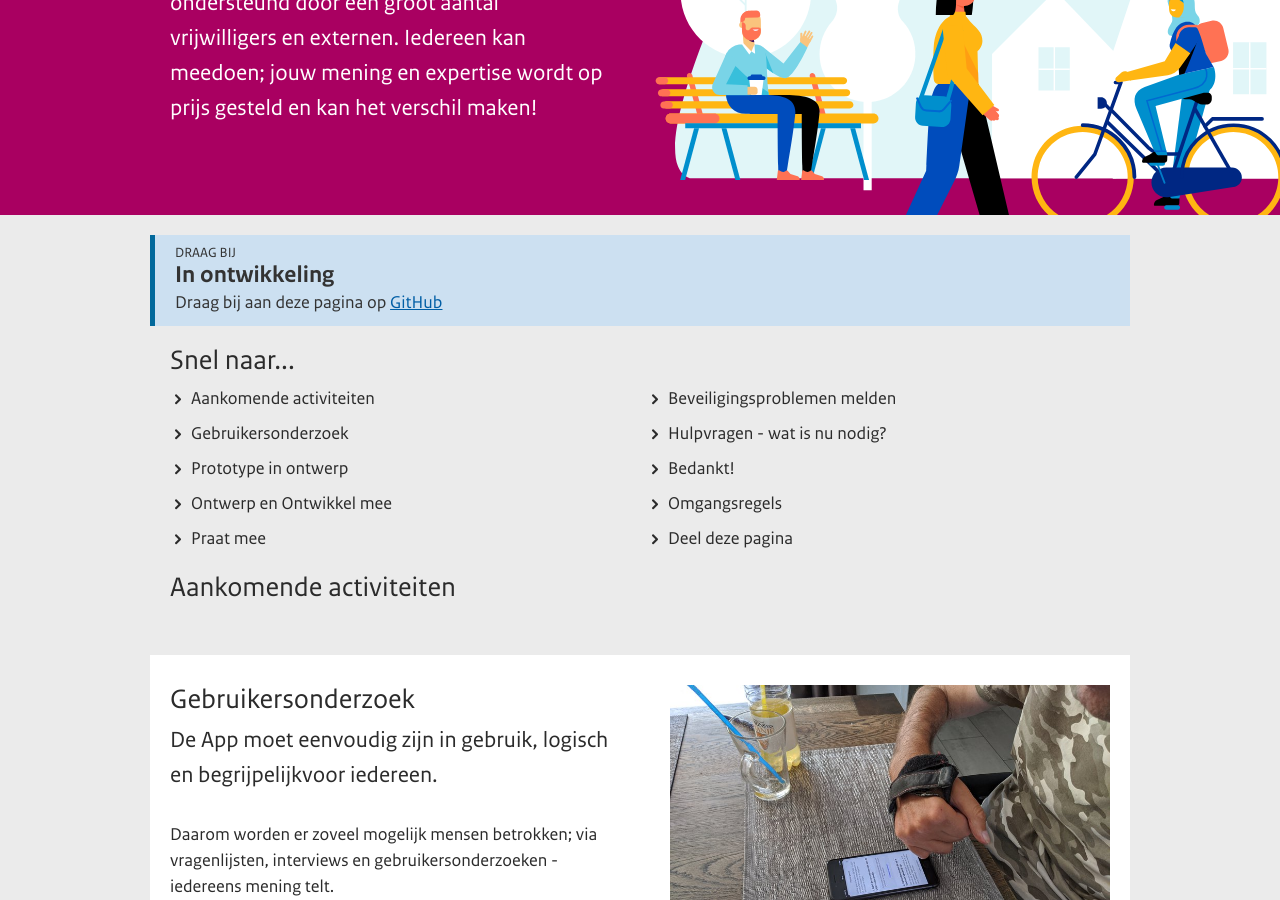
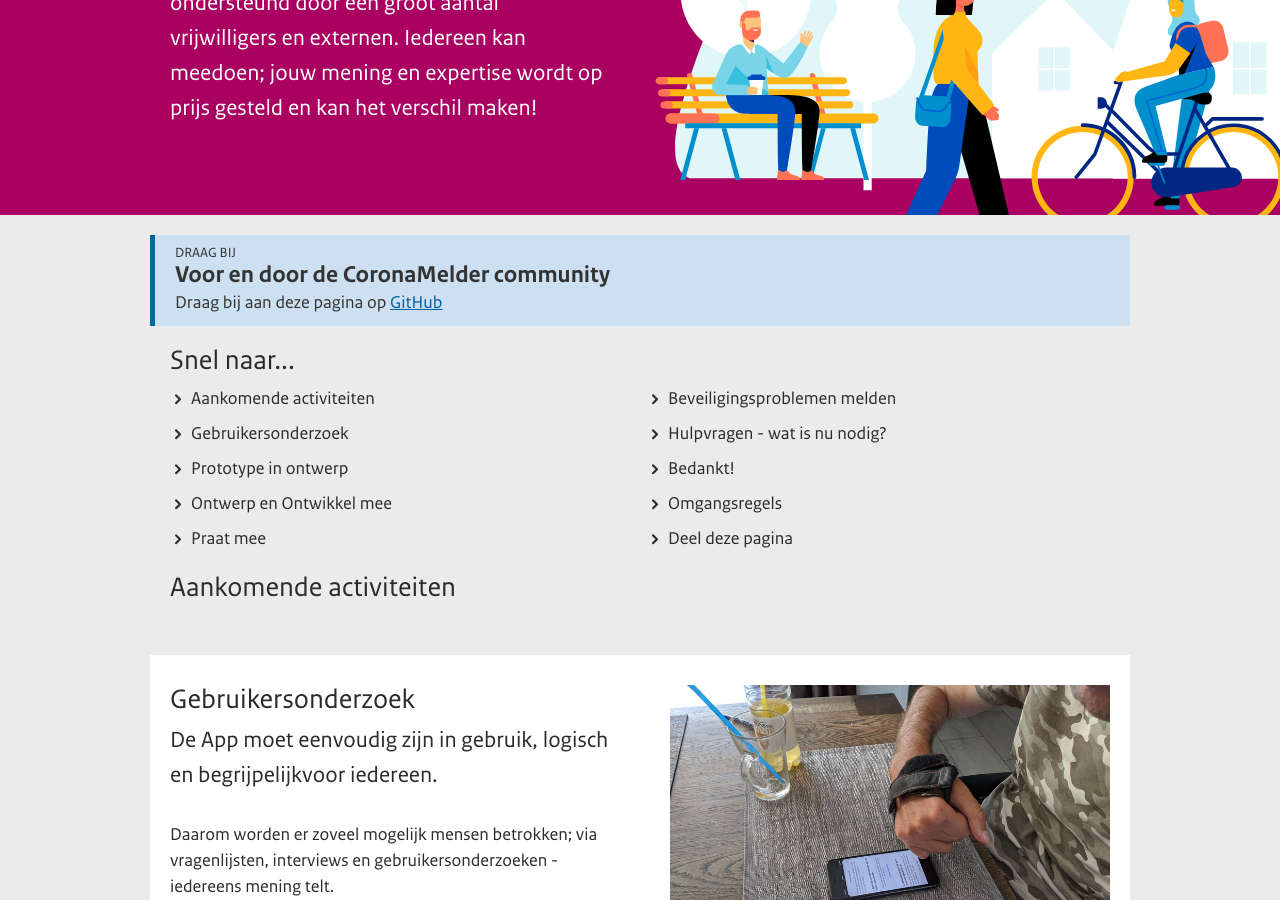
Before and after one commit to minvws/nl-covid19-notification-app-community-website, a Jekyll site: the page built from index.md, in a window 1280 px wide and 900 px high, scrolled down 344 px. Built offline with Jekyll 4.4.1, drawn with Linux system fonts in a browser that asks for light colours.

Commit message:
Update under-construction.html

```diff
--- a/_includes/under-construction.html
+++ b/_includes/under-construction.html
@@ -3,7 +3,7 @@
     <div class="notification notification--info">
       <div class="notification__content">
         <div class="notification__type">Draag bij</div>
-        <h2 class="notification__title">In ontwikkeling</h2>
+        <h2 class="notification__title">Voor en door de CoronaMelder community</h2>
         <span>Draag bij aan deze pagina op <a
             href="https://github.com/minvws/nl-covid19-notification-app-community-website">GitHub</a></span>
       </div>
```
